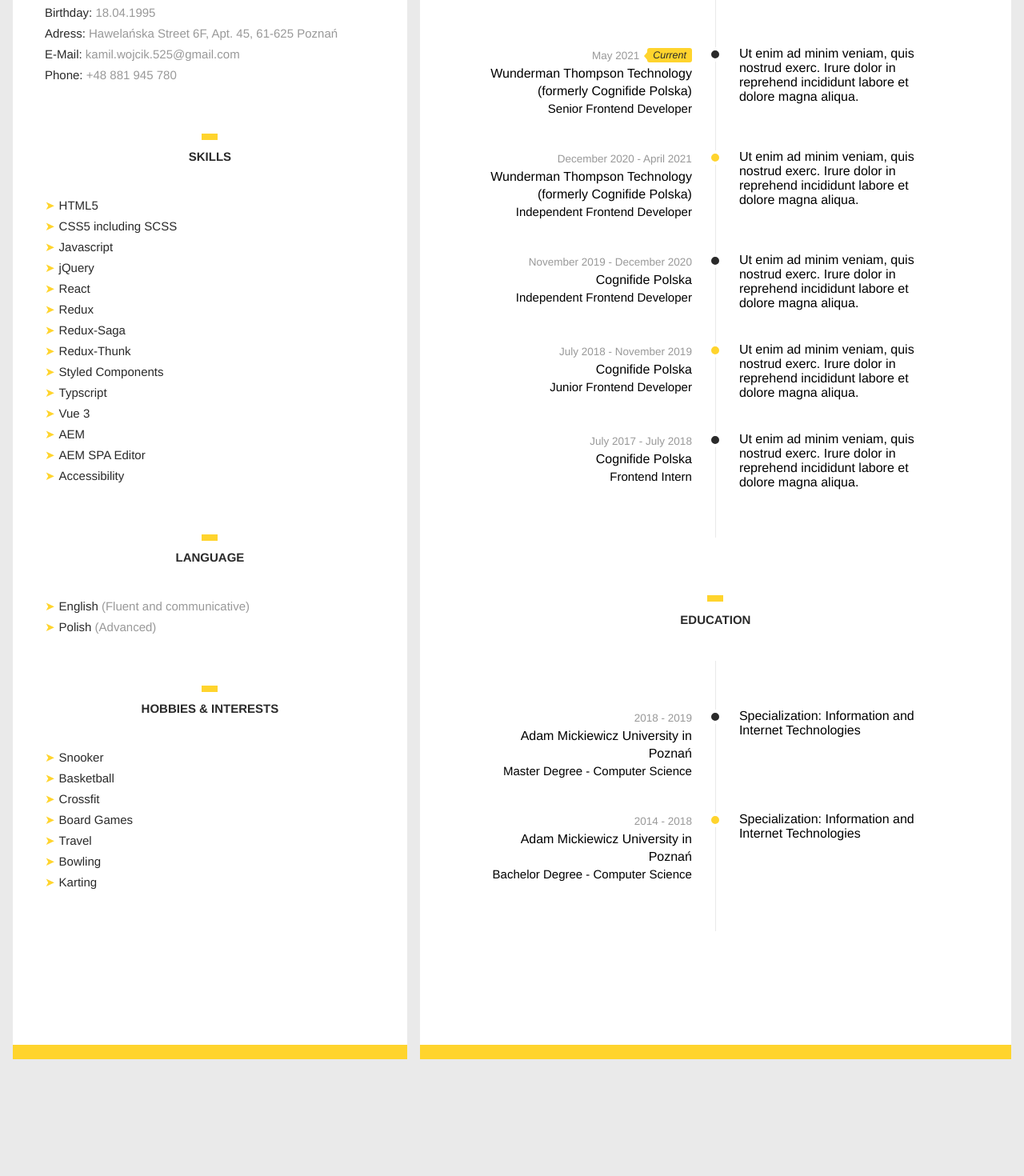
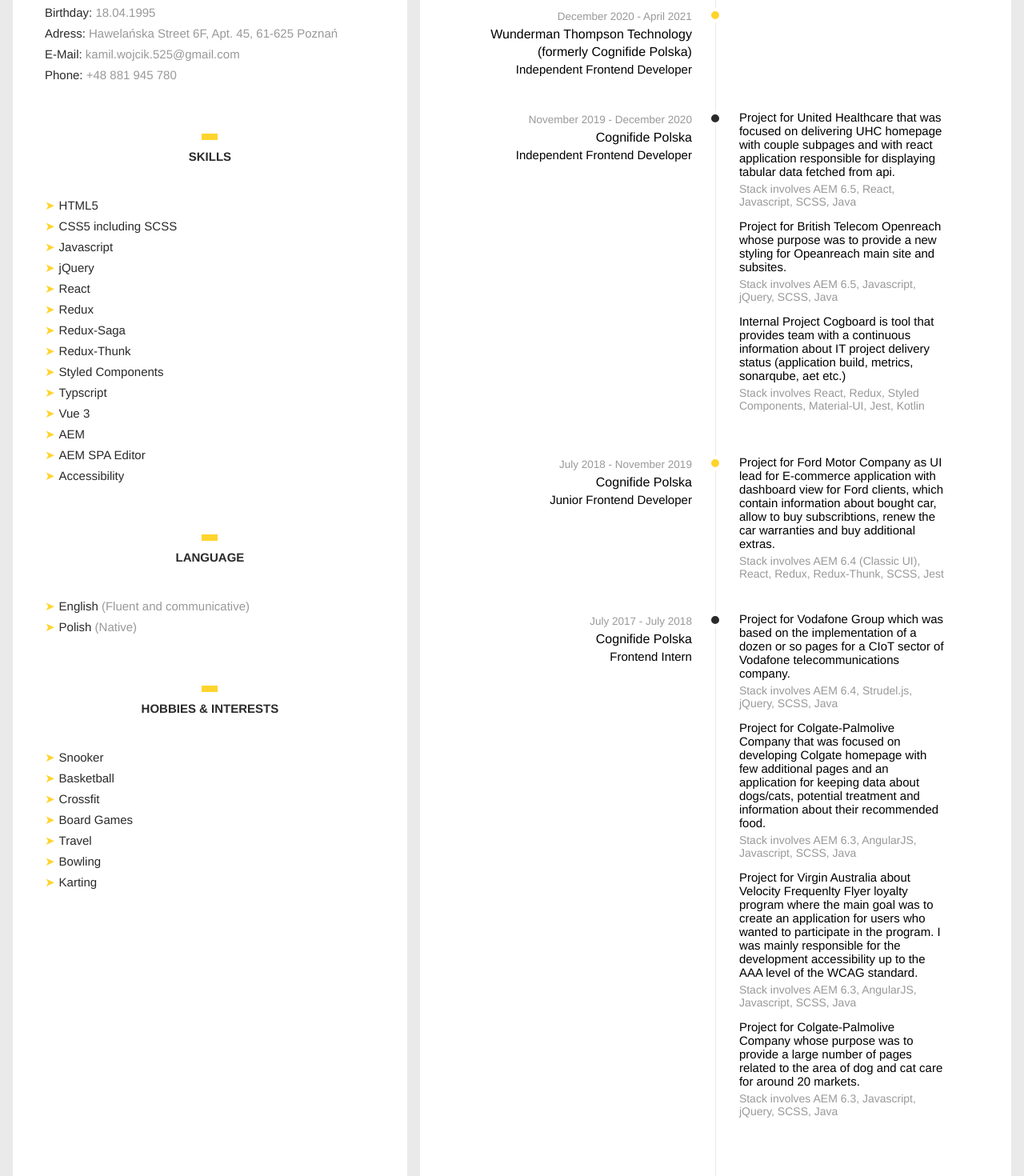
Before and after one commit to YellowFlash525/personal-resume, a React (Create React App) app: page / in a window 1280 px wide. Shown: the part 620-2090 px from the top of the page at 80% size. Before the commit the page ends 1964 px from the top, so only its background shows below. Built offline with nearby package versions, Linux system fonts and the light colour scheme; the HTML template or start-up script is replaced by a standard one.

Commit message:
Adding content

```diff
--- a/src/components/MainContent.tsx
+++ b/src/components/MainContent.tsx
@@ -1,3 +1,4 @@
+import { StyledList, StyledListItem, StyledTitle, StyledDescription } from '../styles/List';
 import React from 'react';
 import {
     StyledMainContent,
@@ -8,7 +9,8 @@
     StyledBlockListingTitle,
     StyledBlockListingItemName,
     StyledBlockListingItemDetail,
-    StyledMainContentWrapper
+    StyledMainContentWrapper,
+    StyledResumeClosure
 } from '../styles/MainContent';
 
 const MainContent: React.FC = () => (
@@ -18,10 +20,6 @@
             <h1>Kamil Wójcik</h1>
             <h2>Front-End Developer</h2>
             </StyledMainInfo>
-            <StyledBlockListingContainer>
-                <StyledBlockListingTitle>About Me</StyledBlockListingTitle>
-                <p>“ Lorem ipsum dolor sit amet, consectetur adipiscing elit, sed do eiusmod tempor incididunt ut labore et dolore magna aliqua. Ut enim ad minim veniam, quis nostrud exercitation ullamco laboris nisi ut aliquip ex ea commodo consequat. Duis aute irure dolor in reprehenderit in voluptate velit esse ! “</p>
-            </StyledBlockListingContainer>
             <StyledBlockListingContainer>
                 <StyledBlockListingTitle>Work Experience</StyledBlockListingTitle>
                 <StyledBlockListing>
@@ -41,10 +39,10 @@
                             </h4>
                         </StyledBlockListingItemName>
                         <StyledBlockListingItemDetail>
-                            <p>
-                                Ut enim ad minim veniam, quis nostrud exerc.
-                                Irure dolor in reprehend incididunt labore et dolore magna aliqua.
-                            </p>
+                            <StyledTitle>
+                                Project for Ford Motor Company as UI lead for E-commerce application where customers can configure their vehicle, finance it and finalize their purchase without leaving their homes.
+                            </StyledTitle>
+                            <StyledDescription>Stack involves AEM 6.5, SPA Editor with React, Redux, Redux-Saga, Styled Components, Jest, React Testing Library, Cypress, Java</StyledDescription>
                         </StyledBlockListingItemDetail>
                     </StyledBlockListingItem>
                     <StyledBlockListingItem>
@@ -60,10 +58,7 @@
                             </h4>
                         </StyledBlockListingItemName>
                         <StyledBlockListingItemDetail>
-                            <p>
-                                Ut enim ad minim veniam, quis nostrud exerc.
-                                Irure dolor in reprehend incididunt labore et dolore magna aliqua.
-                            </p>
+                            <p></p>
                         </StyledBlockListingItemDetail>
                     </StyledBlockListingItem>
                     <StyledBlockListingItem>
@@ -77,10 +72,20 @@
                             </h4>
                         </StyledBlockListingItemName>
                         <StyledBlockListingItemDetail>
-                            <p>
-                                Ut enim ad minim veniam, quis nostrud exerc.
-                                Irure dolor in reprehend incididunt labore et dolore magna aliqua.
-                            </p>
+                            <StyledList>
+                                <StyledListItem>
+                                    <StyledTitle>Project for United Healthcare that was focused on delivering UHC homepage with couple subpages and with react application responsible for displaying tabular data fetched from api.</StyledTitle>
+                                    <StyledDescription>Stack involves AEM 6.5, React, Javascript, SCSS, Java</StyledDescription>
+                                </StyledListItem>
+                                <StyledListItem>
+                                    <StyledTitle>Project for British Telecom Openreach whose purpose was to provide a new styling for Opeanreach main site and subsites. </StyledTitle>
+                                    <StyledDescription>Stack involves AEM 6.5, Javascript, jQuery, SCSS, Java</StyledDescription>
+                                </StyledListItem>
+                                <StyledListItem>
+                                    <StyledTitle>Internal Project Cogboard is tool that provides team with a continuous information about IT project delivery status (application build, metrics, sonarqube, aet etc.)</StyledTitle>
+                                    <StyledDescription>Stack involves React, Redux, Styled Components, Material-UI, Jest, Kotlin</StyledDescription>
+                                </StyledListItem>
+                            </StyledList>
                         </StyledBlockListingItemDetail>
                     </StyledBlockListingItem>
                     <StyledBlockListingItem>
@@ -94,10 +99,10 @@
                             </h4>
                         </StyledBlockListingItemName>
                         <StyledBlockListingItemDetail>
-                            <p>
-                                Ut enim ad minim veniam, quis nostrud exerc.
-                                Irure dolor in reprehend incididunt labore et dolore magna aliqua.
-                            </p>
+                            <StyledTitle>
+                                Project for Ford Motor Company as UI lead for E-commerce application with dashboard view for Ford clients, which contain information about bought car, allow to buy subscribtions, renew the car warranties and buy additional extras.
+                            </StyledTitle>
+                            <StyledDescription>Stack involves AEM 6.4 (Classic UI), React, Redux, Redux-Thunk, SCSS, Jest</StyledDescription>
                         </StyledBlockListingItemDetail>
                     </StyledBlockListingItem>
                     <StyledBlockListingItem>
@@ -111,10 +116,24 @@
                             </h4>
                         </StyledBlockListingItemName>
                         <StyledBlockListingItemDetail>
-                            <p>
-                                Ut enim ad minim veniam, quis nostrud exerc.
-                                Irure dolor in reprehend incididunt labore et dolore magna aliqua.
-                            </p>
+                            <StyledList>
+                                <StyledListItem>
+                                    <StyledTitle>Project for Vodafone Group which was based on the implementation of a dozen or so pages for a CIoT sector of Vodafone telecommunications company.</StyledTitle>
+                                    <StyledDescription>Stack involves AEM 6.4, Strudel.js, jQuery, SCSS, Java</StyledDescription>
+                                </StyledListItem>
+                                <StyledListItem>
+                                    <StyledTitle>Project for Colgate-Palmolive Company that was focused on developing Colgate homepage with few additional pages and an application for keeping data about dogs/cats, potential treatment and information about their recommended food.</StyledTitle>
+                                    <StyledDescription>Stack involves AEM 6.3, AngularJS, Javascript, SCSS, Java</StyledDescription>
+                                </StyledListItem>
+                                <StyledListItem>
+                                    <StyledTitle>Project for Virgin Australia about Velocity Frequenlty Flyer loyalty program where the main goal was to create an application for users who wanted to participate in the program. I was mainly responsible for the development accessibility up to the AAA level of the WCAG standard.</StyledTitle>
+                                    <StyledDescription>Stack involves AEM 6.3, AngularJS, Javascript, SCSS, Java</StyledDescription>
+                                </StyledListItem>
+                                <StyledListItem>
+                                    <StyledTitle>Project for Colgate-Palmolive Company whose purpose was to provide a large number of pages related to the area of dog and cat care for around 20 markets.</StyledTitle>
+                                    <StyledDescription>Stack involves AEM 6.3, Javascript, jQuery, SCSS, Java</StyledDescription>
+                                </StyledListItem>
+                            </StyledList>
                         </StyledBlockListingItemDetail>
                     </StyledBlockListingItem>
                 </StyledBlockListing>
@@ -133,7 +152,7 @@
                             </h4>
                         </StyledBlockListingItemName>
                         <StyledBlockListingItemDetail>
-                            <p>Specialization: Information and Internet Technologies</p>
+                            <StyledTitle>Specialization: Information and Internet Technologies</StyledTitle>
                         </StyledBlockListingItemDetail>
                     </StyledBlockListingItem>
                     <StyledBlockListingItem>
@@ -147,12 +166,15 @@
                             </h4>
                         </StyledBlockListingItemName>
                         <StyledBlockListingItemDetail>
-                            <p>Specialization: Information and Internet Technologies</p>
+                            <StyledTitle>Specialization: Information and Internet Technologies</StyledTitle>
                         </StyledBlockListingItemDetail>
                     </StyledBlockListingItem>
                 </StyledBlockListing>
             </StyledBlockListingContainer>
         </StyledMainContentWrapper>
+        <StyledResumeClosure>
+            I agree to the processing of personal data provided in this document for realising the recruitment process pursuant to the Personal Data Protection Act of 10 May 2018 (Journal of Laws 2018, item 1000) and in agreement with Regulation (EU) 2016/679 of the European Parliament and of the Council of 27 April 2016 on the protection of natural persons with regard to the processing of personal data and on the free movement of such data, and repealing Directive 95/46/EC (General Data Protection Regulation).
+        </StyledResumeClosure>
     </StyledMainContent>
 );
 
--- a/src/components/Sidebar.tsx
+++ b/src/components/Sidebar.tsx
@@ -13,7 +13,6 @@
         <StyledSidebarPhoto>
             <img src="./images/avatar.jpg" alt="Avatar" />
         </StyledSidebarPhoto>
-        {/* lista z ikonakimi i linkami */}
         <StyledSidebarIconList>
             <li>
                 <a href="https://www.facebook.com/kamil.wojcik.90/" target="_blank" rel="noopener noreferrer">
@@ -82,7 +81,7 @@
                 <StyledSidebarListTitle>Language</StyledSidebarListTitle>
                 <StyledSidebarList>
                     <li><span>English</span> (Fluent and communicative)</li>
-                    <li><span>Polish</span> (Advanced)</li>
+                    <li><span>Polish</span> (Native)</li>
                 </StyledSidebarList>
             </StyledSidebarListContainer>
             <StyledSidebarListContainer>
--- /dev/null
+++ b/src/styles/List.ts
@@ -0,0 +1,23 @@
+import styled from "styled-components";
+
+export const StyledList = styled.ul`
+  margin: 0;
+  padding: 0;
+  list-style: none;
+`;
+
+export const StyledListItem = styled.li`
+  margin-bottom: 14px;
+`;
+
+export const StyledTitle = styled.h4`
+  font-size: 15px;
+  font-weight: 400;
+  margin: 0;
+`;
+
+export const StyledDescription = styled.p`
+  margin: 5px 0 0;
+  font-size: 14px;
+  color: #999999;
+`;
--- a/src/styles/MainContent.ts
+++ b/src/styles/MainContent.ts
@@ -135,6 +135,10 @@
     border-radius: 50%;
   }
 
+  &:last-of-type {
+    margin-bottom: 0;
+  }
+
   h3,
   h4,
   span {
@@ -187,8 +191,12 @@
   position: relative;
   text-align: left;
   width: 50%;
+`;
 
-  p {
-    margin: 0;
-  }
+export const StyledResumeClosure = styled.p`
+  text-align: left;
+  margin-bottom: 40px;
+  padding: 15px 15px 0;
+  font-size: 13px;
+  color: #999999;
 `;
```
